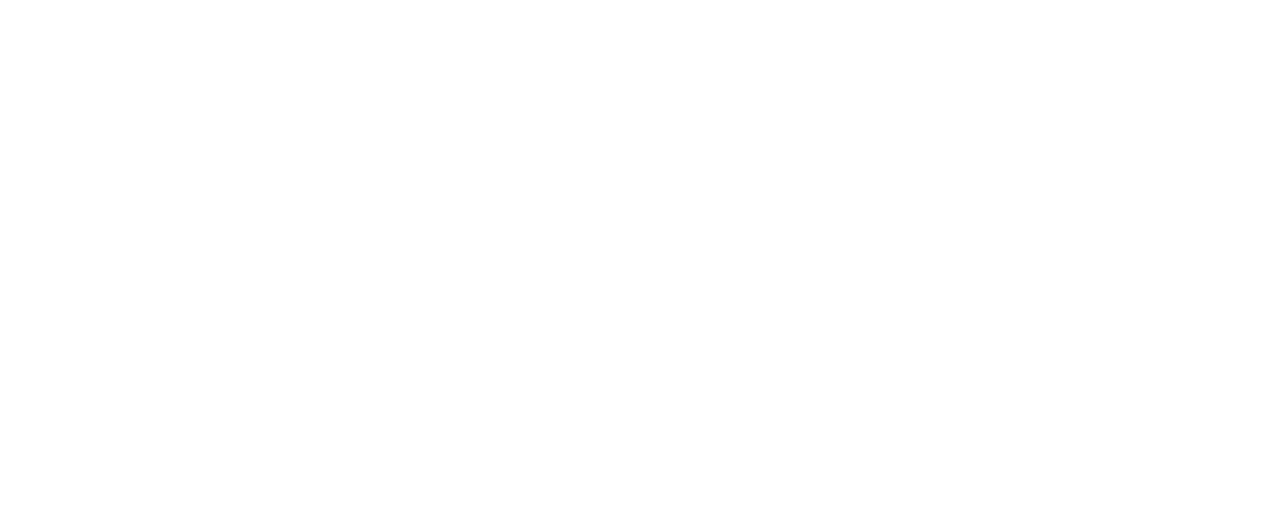
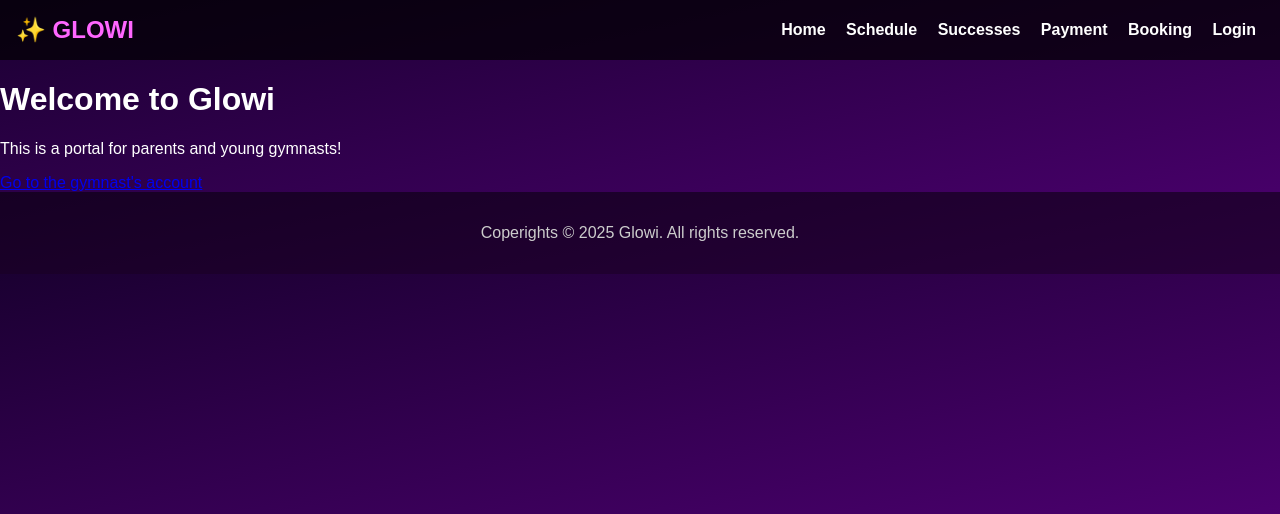
Before and after one commit to rabbitrunout/Glowi_app, a PHP site: page / in a window 1280 px wide. Before the commit the part shown is empty. Shown: the top 514 px of the page. Run offline with PHP 8.4, Linux system fonts and the light colour scheme.

Commit message:
add children table and copleted header and footer

```diff
--- a/css/main.css
+++ b/css/main.css
@@ -0,0 +1,41 @@
+ body {
+  margin: 0;
+  font-family: 'Nunito', sans-serif;
+  background: linear-gradient(to bottom right, #1b0032, #4e0072);
+  color: rgb(255, 255, 255);
+}
+
+header {
+  display: flex;
+  justify-content: space-between;
+  align-items: center;
+  padding: 1rem;
+  background-color: rgba(0, 0, 0, 0.7);
+}
+
+.logo {
+  font-size: 1.5rem;
+  color: #ff66ff;
+  font-weight: bold;
+}
+
+nav a {
+  margin: 0 0.5rem;
+  text-decoration: none;
+  color: white;
+  font-weight: bold;
+}
+
+nav a:hover {
+  color: #00e6f6;
+}
+
+.content {
+  padding: 2rem;
+}
+footer {
+  text-align: center;
+  padding: 1rem;
+  background-color: rgba(0, 0, 0, 0.5);
+  color: #ccc;
+}
--- a/footer.php
+++ b/footer.php
@@ -0,0 +1,3 @@
+ <footer>
+    <p>Coperights &copy; 2025 Glowi. All rights reserved.</p>
+  </footer>
--- a/header.php
+++ b/header.php
@@ -0,0 +1,12 @@
+
+  <header>
+    <div class="logo"> ✨ GLOWI</div>
+    <nav>
+      <a href="index.php">Home</a>
+      <a href="schedule.php">Schedule</a>
+      <a href="successes.php">Successes</a>
+      <a href="payment.php">Payment</a>
+      <a href="booking.php">Booking</a>
+      <a href="login.php">Login</a>
+    </nav>
+  </header>
--- a/index.php
+++ b/index.php
@@ -1,9 +1,20 @@
 <!DOCTYPE html>
 <html lang="en">
 <head>
+    <link rel="stylesheet" href="css/main.css">
     <title>Document</title>
 </head>
 <body>
+    <?php include 'header.php'; ?>
 
+    <h1>Welcome to Glowi</h1>
+
+    <p>This is a portal for parents and young gymnasts!</p>
+
+    <a href="dashboard.php" class="btn">Go to the gymnast's account</a>
+
+
+
+    <?php include 'footer.php'; ?>
 </body>
 </html>
```
Also changed, not shown: add_children.php (added), add_children_form.php (added), children_confirmation.php (added), children_dashboard.php (added), database.php (added), 2 other files.
